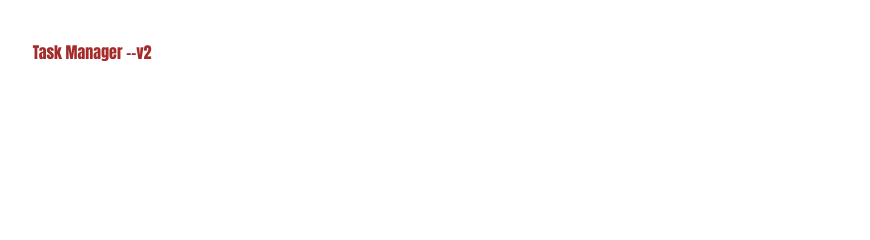
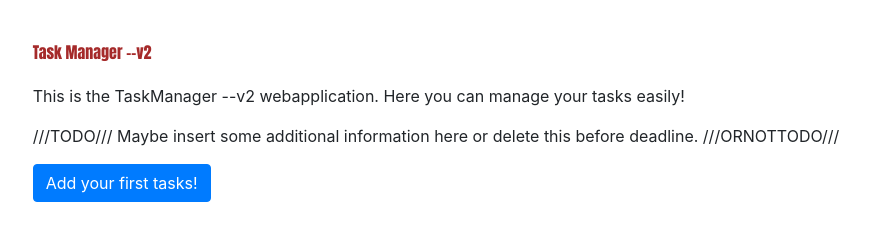
Before and after one commit to ZodX/TaskManager-v2, a plain HTML site: page App/Pages/index.html in a window 1280 px wide. Shown: the whole page, without its empty margins (89-959 px from the left). Drawn offline with nearby package versions, Linux system fonts and the light colour scheme.

Commit message:
index.html minimal content

```diff
--- a/App/Pages/index.html
+++ b/App/Pages/index.html
@@ -21,7 +21,19 @@
 
     <div class="ph"></div>
 
-    <div id="container" class="col-md-10 offset-md-1"></div>
+    <div id="container" class="col-md-10 offset-md-1">
+        <p>
+            This is the TaskManager --v2 webapplication. Here you can manage your tasks easily!
+        </p>
+        <p>
+            ///TODO///
+            Maybe insert some additional information here or delete this before deadline.
+            ///ORNOTTODO///
+        </p>
+
+        <button type="button" class="btn btn-primary">Add your first tasks!</button>
+
+    </div>
 
 </body>
 </html>
```
